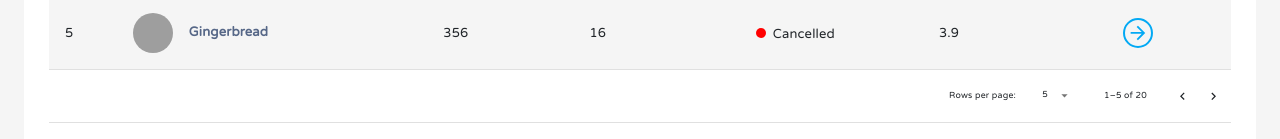
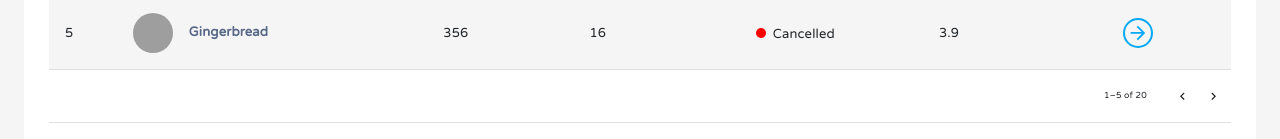
Before and after one commit to nhatduong-agilityio/social-sphere, a React (Vite) app: page / in a window 1280 px wide. Shown: the part 517-656 px from the top of the page. Built offline with nearby package versions, Linux system fonts and the light colour scheme; grey boxes are pictures that could not be loaded.

Commit message:
FIX: Build-UI - Update table pagination #25

```diff
--- a/src/components/BoxContent/index.tsx
+++ b/src/components/BoxContent/index.tsx
@@ -118,7 +118,8 @@ export const CustomizedTables = ({
           <TableFooter>
             <TableRow>
               <TablePagination
-                rowsPerPageOptions={[5, 10, 15, 20]}
+                labelRowsPerPage={false}
+                rowsPerPageOptions={[]}
                 count={rows.length}
                 rowsPerPage={rowsPerPage}
                 page={page}
```
